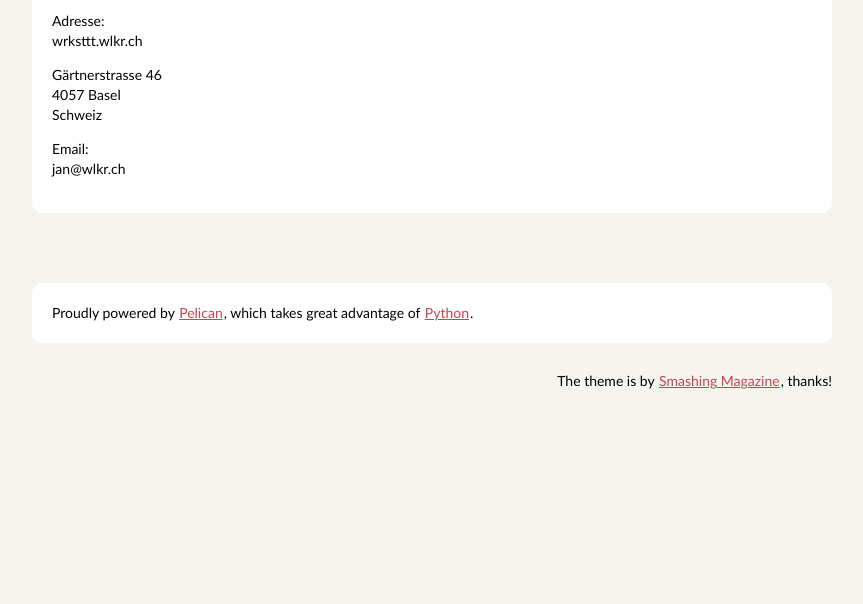
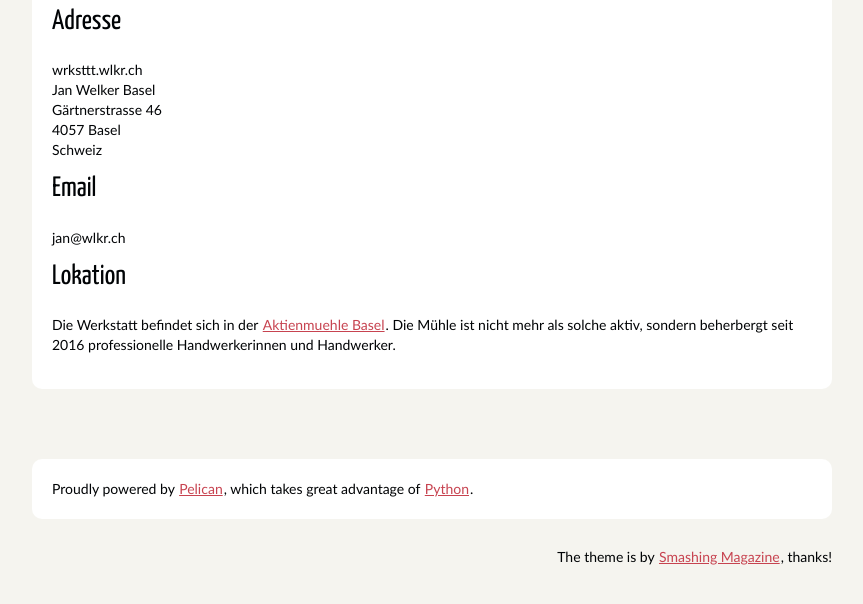
Before and after one commit to JanWelker/wrksttt, a plain HTML site: page pages/kontakt.html in a window 1280 px wide. Shown: the part 216-820 px from the top of the page, without its empty margins (208-1071 px from the left). Drawn offline with Linux system fonts and the light colour scheme.

Commit message:
Kontakt Seite ueberarbeitet

```diff
--- a/pages/kontakt.html
+++ b/pages/kontakt.html
@@ -21,13 +21,18 @@
 <section id="content" class="body">
     <h1 class="entry-title">Kontakt</h1>
 
-    <p>Adresse: <br>
-wrksttt.wlkr.ch   </p>
-<p>Gärtnerstrasse 46 <br>
+    <h1>Adresse</h1>
+<p>wrksttt.wlkr.ch <br>
+Jan Welker Basel <br>
+Gärtnerstrasse 46 <br>
 4057 Basel <br>
 Schweiz </p>
-<p>Email: <br>
-jan@wlkr.ch</p>
+<h1>Email</h1>
+<p>jan@wlkr.ch</p>
+<h1>Lokation</h1>
+<p>Die Werkstatt befindet sich in der <a href="http://aktienmuehle.ch">Aktienmuehle Basel</a>.
+Die Mühle ist nicht mehr als solche aktiv, sondern beherbergt seit 2016
+professionelle Handwerkerinnen und Handwerker.</p>
 </section>
         <section id="extras" class="body">
         </section><!-- /#extras -->
```
